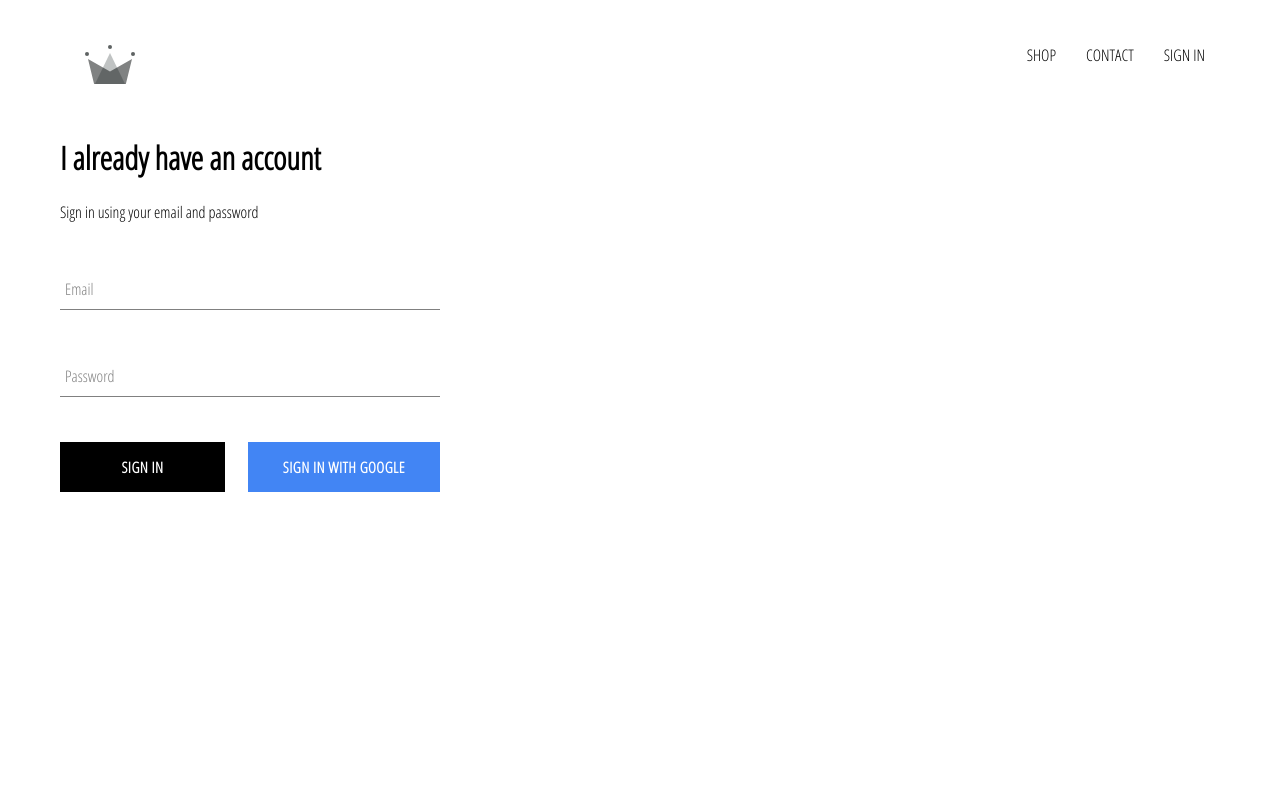
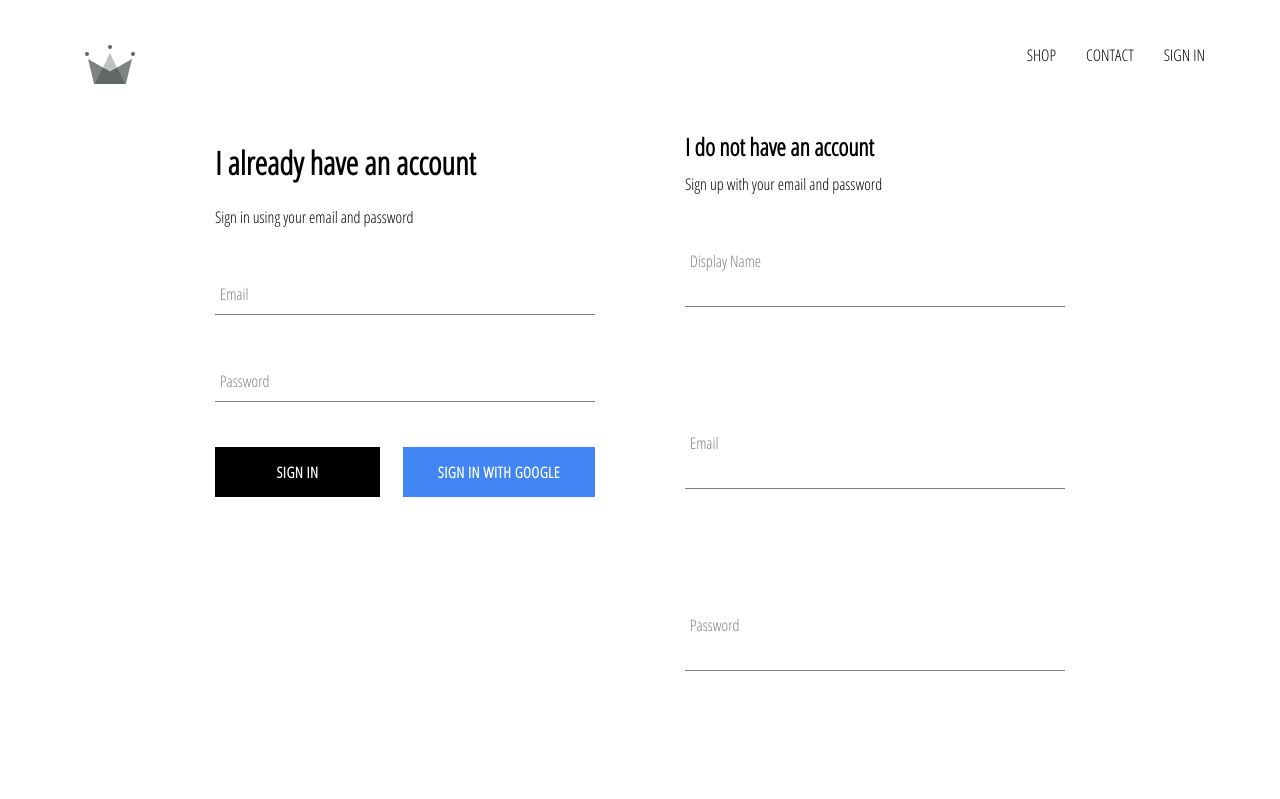
Before and after one commit to Pratikpatel0311/react-eCommerce, a React (Create React App) app: page /signin in a window 1280 px wide. Shown: the top 799 px of the page. Built offline with nearby package versions, Linux system fonts and the light colour scheme; no server answers.

Commit message:
implemmented firebase utilities, included ability to store authenticated users into firestore DB and sign in with email and password

```diff
--- a/src/App.js
+++ b/src/App.js
@@ -4,7 +4,7 @@
 import Shop from './pages/shop/shop.component';
 import Header from './components/header/header.component';
 import SignInAndSignUpPage from './pages/sign-in-and-sign-up/sign-in-and-sign-up.component';
-import { auth } from './components/firebase/firebase.utils';
+import { auth, createUserProfileDocument } from './components/firebase/firebase.utils';
 import react from 'react';
 
 class App extends react.Component {
@@ -21,9 +21,25 @@
 
   //Open subscription methos to know the current status of authentication
   componentDidMount() {
-    this.unsubscribeFromAuth = auth.onAuthStateChanged(user => {
-      this.setState({ currentUser: user });
-      console.log(user);
+    this.unsubscribeFromAuth = auth.onAuthStateChanged(async userAuth => {
+      if(userAuth){
+        //Store actual user in DB
+        const userRef = await createUserProfileDocument(userAuth);
+
+        userRef.onSnapshot(snapshot => {
+          // Getting data from snapshot and assign it to state variable
+          this.setState({
+            currentUser: {
+              id: snapshot.id,
+              ...snapshot.data()
+            }
+          });
+
+        });
+      }
+
+      //Set the state to null if userAuth is null
+      this.setState({ currentUser: userAuth });
     });
   }
 
--- a/src/components/firebase/firebase.utils.js
+++ b/src/components/firebase/firebase.utils.js
@@ -11,6 +11,35 @@
   appId: "1:212870049482:web:a9b722402cb2d5f0ef0e33",
 };
 
+//Save user data in firebase DB
+export const createUserProfileDocument = async (userAuth, additionalData) => {
+    if (!userAuth) return;
+
+    //Using QueryReference to get data
+    const userRef = firestore.doc(`users/${userAuth.uid}`);
+    const snapshot = await userRef.get();
+
+    //Check if the user exists in DB
+    if (!snapshot.exists) {
+        const { displayName, email } = userAuth;
+        const createdAt = new Date();
+
+        //creating object to store into users collection
+        try {
+            await userRef.set({
+                displayName,
+                email,
+                createdAt,
+                ...additionalData
+            })
+        } catch (error) {
+            console.log('error creating a new user',error.message);
+        }
+    }
+
+    return userRef;
+}
+
 firebase.initializeApp(config);
 
 export const auth = firebase.auth();
--- a/src/components/sign-in/sign-in.component.jsx
+++ b/src/components/sign-in/sign-in.component.jsx
@@ -1,6 +1,6 @@
 import React, { Component } from 'react';
 import CustomButton from '../custom-button/custom-button.component';
-import { signInWithGoogle } from '../firebase/firebase.utils';
+import { auth, signInWithGoogle } from '../firebase/firebase.utils';
 import FormInput from '../form-input/form-input.component';
 import './sign-in.styles.scss';
 
@@ -14,9 +14,19 @@
         }
     }
 
-    handleSubmit = event => {
-        event.preventDefault();
-        this.setState({email: '', password: ''});
+    handleSubmit = async event => {
+      event.preventDefault();
+
+      const { email, password } = this.state;
+
+      try {
+        // Sign In using email and password
+        await auth.signInWithEmailAndPassword(email, password);
+        this.setState({ email: "", password: "" });
+      } catch (error) {
+        console.log(error);
+      }
+
     };
 
     handleChange = event => {
--- /dev/null
+++ b/src/components/sign-up/sign-up.component.jsx
@@ -0,0 +1,103 @@
+import React, { Component } from 'react'
+import FormInput from '../form-input/form-input.component';
+import CustomButton from '../custom-button/custom-button.component';
+import { auth, createUserProfileDocument } from '../firebase/firebase.utils';
+
+import "./sign-up.styles.scss";
+
+class SignUp extends Component {
+    constructor() {
+        super();
+
+        this.state = {
+            displayName: '',
+            password: '',
+            email: '',
+            confirmPassword: '',
+        }
+    }
+
+    handleSubmit = async event=>{
+        event.preventDefault();
+
+        const { displayName, email, password, confirmPassword } = this.state;
+
+        if (password !== confirmPassword) {
+            alert("Passwords don't match");
+            return;
+        }
+
+        try {
+            // Create user with email and password
+            const { user } = await auth.createUserWithEmailAndPassword(email, password);
+
+            // Create user for storing in DB
+            await createUserProfileDocument(user, {displayName});
+
+            this.state = {
+              displayName: "",
+              password: "",
+              email: "",
+              confirmPassword: "",
+            };
+
+        } catch (error) {
+            console.error(error);
+        }
+    }
+
+    handleChange = event => {
+        const { name, value } = event.target;
+
+        this.setState({[name]: value});
+    }
+
+
+    render() {
+        const { displayName, email, password, confirmPassword } = this.state;
+
+        return (
+          <div className="sign-up">
+            <h2 className="title">I do not have an account</h2>
+            <span>Sign up with your email and password</span>
+            <form className="sign-up" onSubmit={this.handleSubmit}>
+              <FormInput
+                type="text"
+                name="displayName"
+                value={displayName}
+                onChange={this.handleChange}
+                label="Display Name"
+                required
+              />
+              <FormInput
+                type="email"
+                name="email"
+                value={email}
+                onChange={this.handleChange}
+                label="Email"
+                required
+              />
+              <FormInput
+                type="password"
+                name="password"
+                value={password}
+                onChange={this.handleChange}
+                label="Password"
+                required
+              />
+              <FormInput
+                type="password"
+                name="confirmPassword"
+                value={confirmPassword}
+                onChange={this.handleChange}
+                label="Confirm Password"
+                required
+              />
+              <CustomButton type="submit">SIGN UP</CustomButton>
+            </form>
+          </div>
+        );
+    }
+}
+
+export default SignUp;
--- /dev/null
+++ b/src/components/sign-up/sign-up.styles.scss
@@ -0,0 +1,9 @@
+.sign-up {
+  display: flex;
+  flex-direction: column;
+  width: 380px;
+
+  .title {
+    margin: 10px 0;
+  }
+}
--- a/src/pages/sign-in-and-sign-up/sign-in-and-sign-up.component.jsx
+++ b/src/pages/sign-in-and-sign-up/sign-in-and-sign-up.component.jsx
@@ -1,9 +1,15 @@
 import React from 'react';
 import SignIn from '../../components/sign-in/sign-in.component';
+import SignUp from '../../components/sign-up/sign-up.component';
 import './sign-in-and-sign-up.styles.scss';
 
 function SignInAndSignUpPage() {
-  return <div className="sign-in-and-sign"><SignIn/></div>;
+  return (
+    <div className="sign-in-and-sign-up">
+      <SignIn />
+      <SignUp />
+    </div>
+  );
 }
 
 export default SignInAndSignUpPage;
--- a/src/pages/sign-in-and-sign-up/sign-in-and-sign-up.styles.scss
+++ b/src/pages/sign-in-and-sign-up/sign-in-and-sign-up.styles.scss
@@ -0,0 +1,6 @@
+.sign-in-and-sign-up {
+  width: 850px;
+  display: flex;
+  justify-content: space-between;
+  margin: 30px auto;
+}
```
